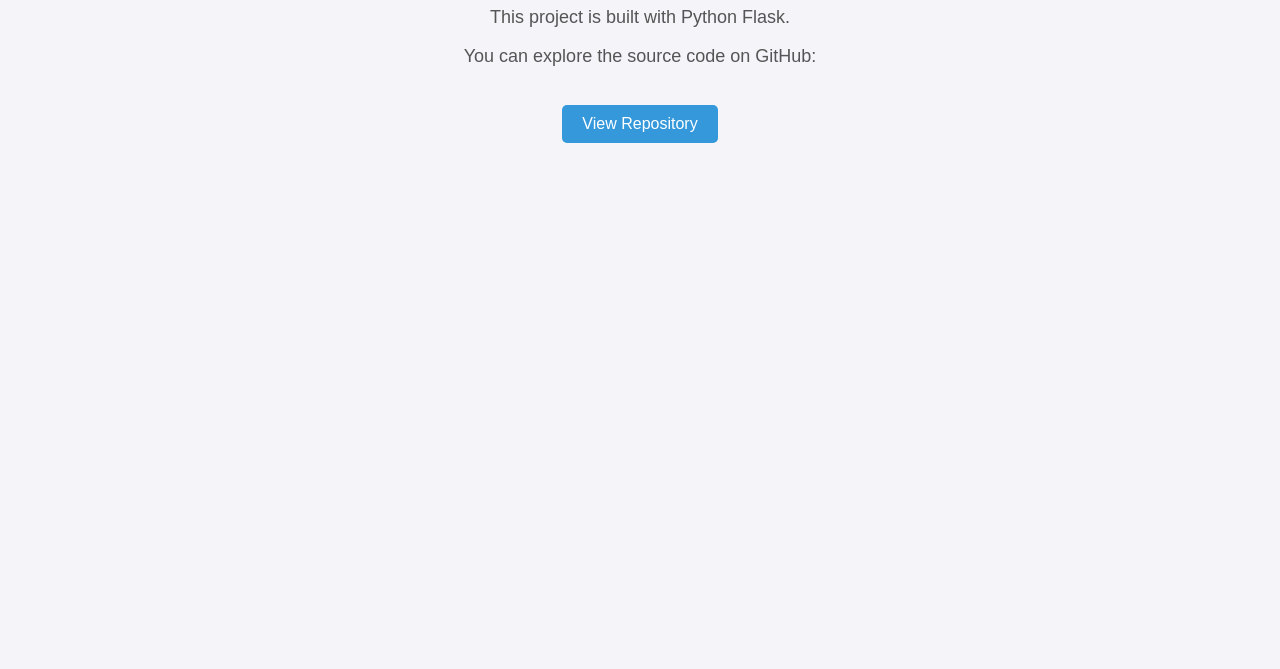
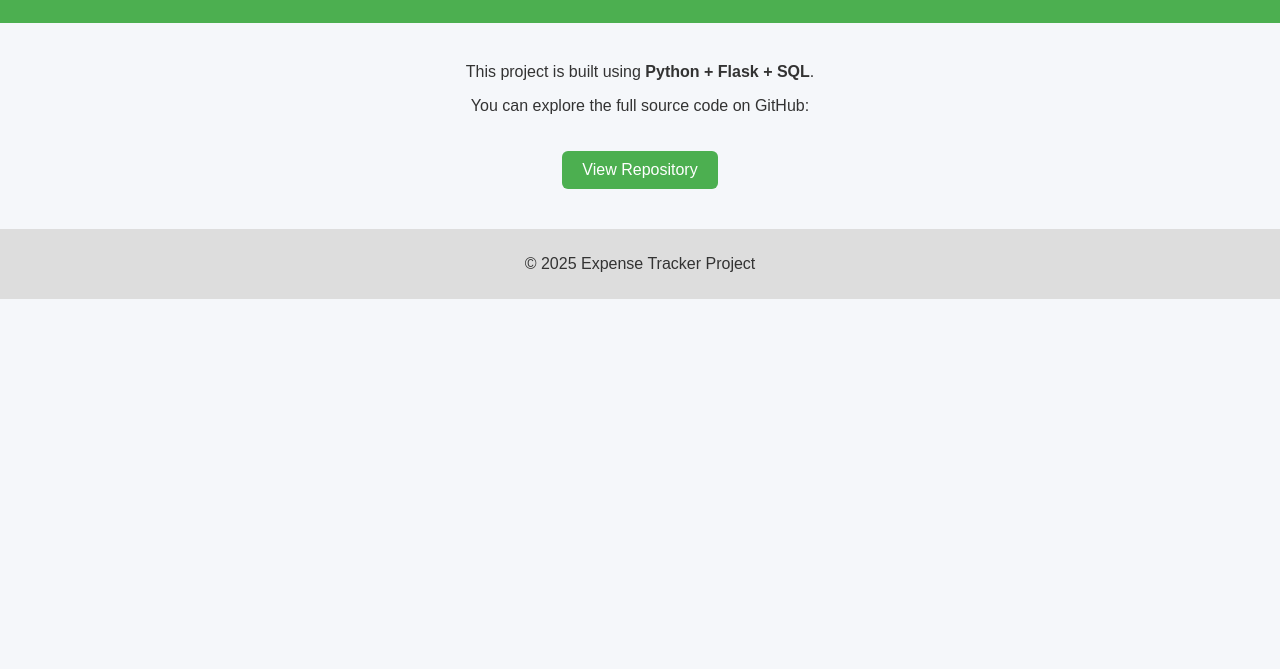
Before and after one commit to mani-csd/Expense_tracker, a plain HTML site: page docs/index.html in a window 1280 px wide. Shown: the part 131-800 px from the top of the page. Drawn offline with Linux system fonts and the light colour scheme.

Commit message:
Add GitHub Pages landing page

```diff
--- a/docs/index.html
+++ b/docs/index.html
@@ -8,34 +8,53 @@
         body {
             font-family: Arial, sans-serif;
             text-align: center;
-      padding: 50px;
-      background-color: #f4f4f9;
+            background: #f5f7fa;
+            color: #333;
+            margin: 0;
+            padding: 0;
         }
-    h1 {
-      color: #2c3e50;
+        header {
+            background: #4CAF50;
+            color: white;
+            padding: 20px;
         }
-    p {
-      font-size: 18px;
-      color: #555;
+        main {
+            margin: 40px auto;
+            max-width: 600px;
         }
         a {
             display: inline-block;
             margin-top: 20px;
             padding: 10px 20px;
-      background-color: #3498db;
+            background: #4CAF50;
             color: white;
             text-decoration: none;
-      border-radius: 5px;
+            border-radius: 6px;
         }
         a:hover {
-      background-color: #2980b9;
+            background: #45a049;
+        }
+        footer {
+            margin-top: 40px;
+            padding: 10px;
+            background: #ddd;
         }
     </style>
 </head>
 <body>
-  <h1>Welcome to Expense Tracker</h1>
-  <p>This project is built with Python Flask.</p>
-  <p>You can explore the source code on GitHub:</p>
-  <a href="https://github.com/mani-csd/expense_tracker" target="_blank">View Repository</a>
+    <header>
+        <h1>Expense Tracker</h1>
+        <p>A simple Flask app to manage daily expenses</p>
+    </header>
+    <main>
+        <p>This project is built using <b>Python + Flask + SQL</b>.</p>
+        <p>You can explore the full source code on GitHub:</p>
+        <a href="https://github.com/mani-csd/expense_tracker" target="_blank">
+            View Repository
+        </a>
+    </main>
+    <footer>
+        <p>© 2025 Expense Tracker Project</p>
+    </footer>
 </body>
 </html>
```
Lines whose indentation alone changed are shown as unchanged.
